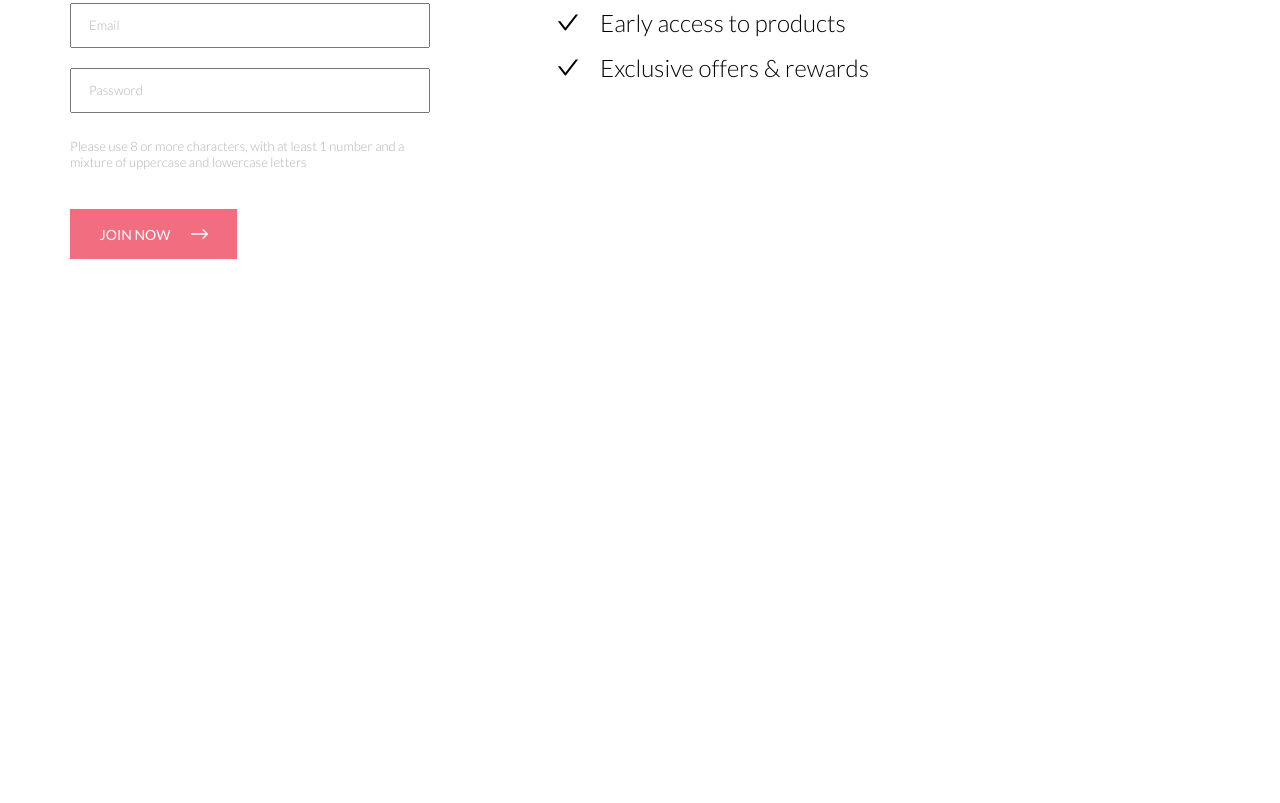
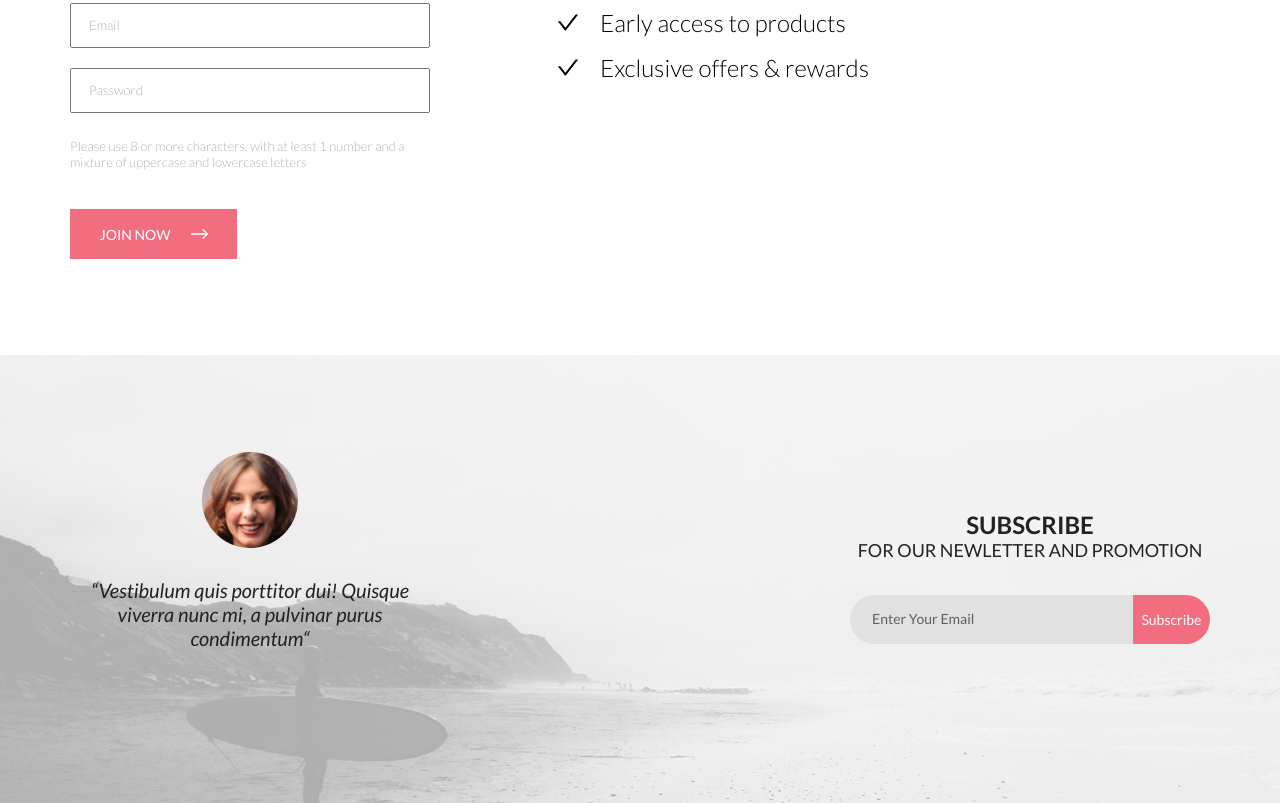
Before and after one commit to AlexBreskolenko/HTMLandCSS_4, a plain HTML site: page index.html in a window 1280 px wide. Shown: the part 539-1342 px from the top of the page. Before the commit the page ends 894 px from the top, so only its background shows below. Drawn offline with Linux system fonts and the light colour scheme.

Commit message:
main completed

```diff
--- a/index.html
+++ b/index.html
@@ -155,7 +155,32 @@
           </ul>
         </div>
       </section>
-      <section class="section-three"></section>
+      <section
+        class="section-three"
+        style="background-image: url(./image/background.png)"
+      >
+        <div class="section-three__content container">
+          <figure class="content__text">
+            <img src="./image/section-three-icon.png" alt="img" />
+            <figcaption>
+              “Vestibulum quis porttitor dui! Quisque viverra nunc mi, a
+              pulvinar purus condimentum“
+            </figcaption>
+          </figure>
+          <form action="#" class="content__form">
+            <h2>SUBSCRIBE</h2>
+            <h3>FOR OUR NEWLETTER AND PROMOTION</h3>
+            <div class="form__sending">
+              <input
+                type="email"
+                id="sending-email"
+                placeholder="Enter Your Email"
+              /><label for="sending-email"></label>
+              <button>Subscribe</button>
+            </div>
+          </form>
+        </div>
+      </section>
     </main>
     <footer class="footer">
       <section class="footer__section"></section>
--- a/style/_vars.scss
+++ b/style/_vars.scss
@@ -1,5 +1,7 @@
 $colorPink: #f16d7f;
 $fontRegular: "Lato-Regular";
 $fontLight: "Lato-Light";
+$fontItalic: "Lato-Italic";
+$fontBold: "Lato-Bold";
 $bodyWidth: 1600px;
 $containerWidth: 1140px;
--- a/style/style.scss
+++ b/style/style.scss
@@ -181,4 +181,80 @@ body {
       }
     }
   }
+  .section-three {
+    height: 448px;
+    &__content {
+      display: flex;
+      justify-content: space-between;
+      .content__text {
+        margin-top: 97px;
+        max-width: 360px;
+        height: 225px;
+        img {
+          display: block;
+          margin: 0 auto;
+          margin-bottom: 30px;
+        }
+        figcaption {
+          font-weight: 400;
+          font-size: 20px;
+          text-align: center;
+          color: #222224;
+          text-align: center;
+          font-family: $fontItalic;
+        }
+      }
+      .content__form {
+        margin-top: 155px;
+        max-width: 360px;
+        h2 {
+          text-align: center;
+          font-weight: 700;
+          font-size: 24px;
+          color: #222224;
+          font-family: $fontBold;
+        }
+        h3 {
+          font-weight: 400;
+          font-size: 18px;
+          text-align: center;
+          color: #222224;
+          font-family: $fontRegular;
+        }
+        .form__sending {
+          display: flex;
+          margin-top: 34px;
+          input {
+            width: 360px;
+            height: 49px;
+            padding-left: 22px;
+            border-top-left-radius: 30px;
+            border-bottom-left-radius: 30px;
+            border: none;
+            background-color: #e1e1e1;
+          }
+          input::placeholder {
+            font-weight: 400;
+            font-size: 14px;
+            color: #222224;
+            opacity: 0.67;
+            font-family: $fontRegular;
+          }
+          button {
+            border: none;
+            background-color: $colorPink;
+            width: 100px;
+            border-top-right-radius: 30px;
+            border-bottom-right-radius: 30px;
+            font-weight: 400;
+            font-size: 14px;
+            text-align: center;
+            color: #fff;
+            font-family: $fontRegular;
+            cursor: pointer;
+          }
+        }
+      }
+    }
+  }
 }
```
Also changed, not shown: style/style.css, 1 other file.
